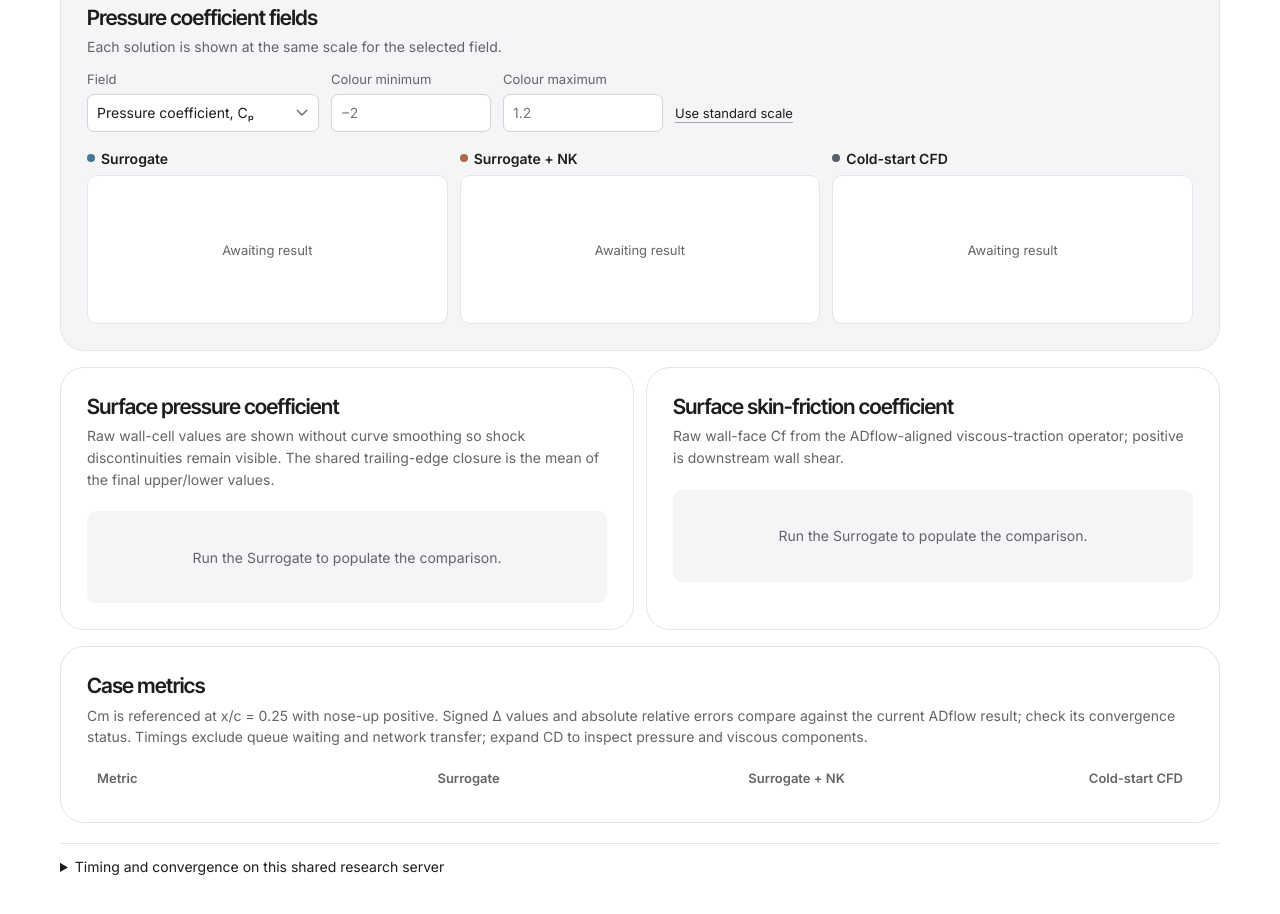
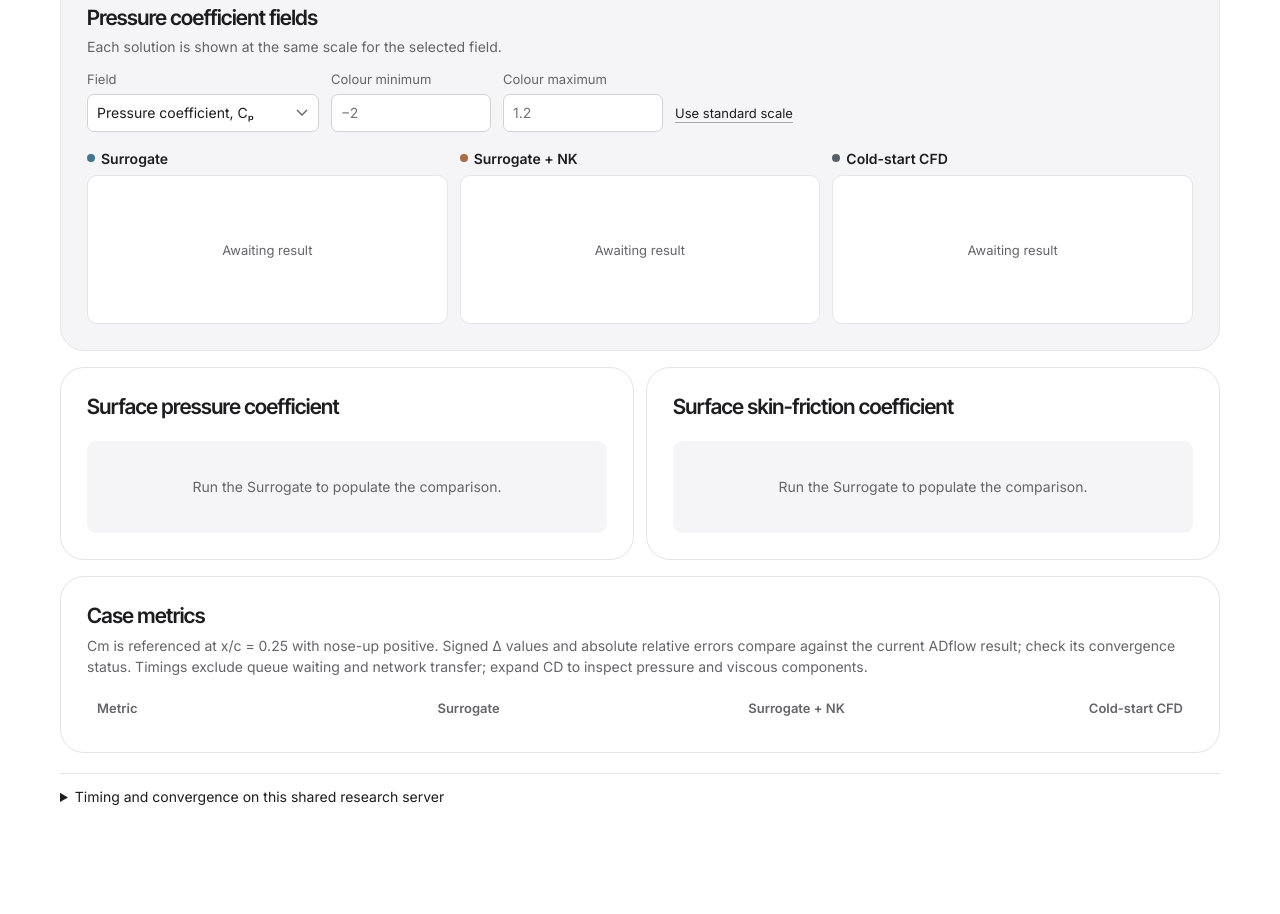
Before and after one commit to surrogate-newton-cfd/surrogate-newton-cfd.github.io, a plain HTML site: page demo/index.html in a window 1280 px wide. Shown: the part 1583-2497 px from the top of the page. After the commit the page ends 2433 px from the top, so only its background shows below. Drawn offline with Linux system fonts and the light colour scheme; no server answers.

Commit message:
Remove explanatory text below demo surface plot titles

```diff
--- a/demo/index.html
+++ b/demo/index.html
@@ -166,11 +166,11 @@
 
         <div class="surface-plot-grid">
           <article class="result-panel cp-panel">
-            <div class="result-heading"><div><h3>Surface pressure coefficient</h3><p>Raw wall-cell values are shown without curve smoothing so shock discontinuities remain visible. The shared trailing-edge closure is the mean of the final upper/lower values.</p></div><div id="cp-legend" class="plot-legend"></div></div>
+            <div class="result-heading"><div><h3>Surface pressure coefficient</h3></div><div id="cp-legend" class="plot-legend"></div></div>
             <div class="plot-frame"><svg id="cp-chart" viewBox="0 0 900 390" role="img" aria-label="Pressure coefficient comparison"><g class="chart-grid"></g><g class="chart-series"></g><g class="chart-labels"></g></svg><p class="empty-plot" id="cp-empty">Run the Surrogate to populate the comparison.</p></div>
           </article>
           <article class="result-panel cf-panel">
-            <div class="result-heading"><div><h3>Surface skin-friction coefficient</h3><p>Raw wall-face Cf from the ADflow-aligned viscous-traction operator; positive is downstream wall shear.</p></div><div id="cf-legend" class="plot-legend"></div></div>
+            <div class="result-heading"><div><h3>Surface skin-friction coefficient</h3></div><div id="cf-legend" class="plot-legend"></div></div>
             <div class="plot-frame"><svg id="cf-chart" viewBox="0 0 900 390" role="img" aria-label="Skin-friction coefficient comparison"><g class="chart-grid"></g><g class="chart-series"></g><g class="chart-labels"></g></svg><p class="empty-plot" id="cf-empty">Run the Surrogate to populate the comparison.</p></div>
           </article>
         </div>
```
